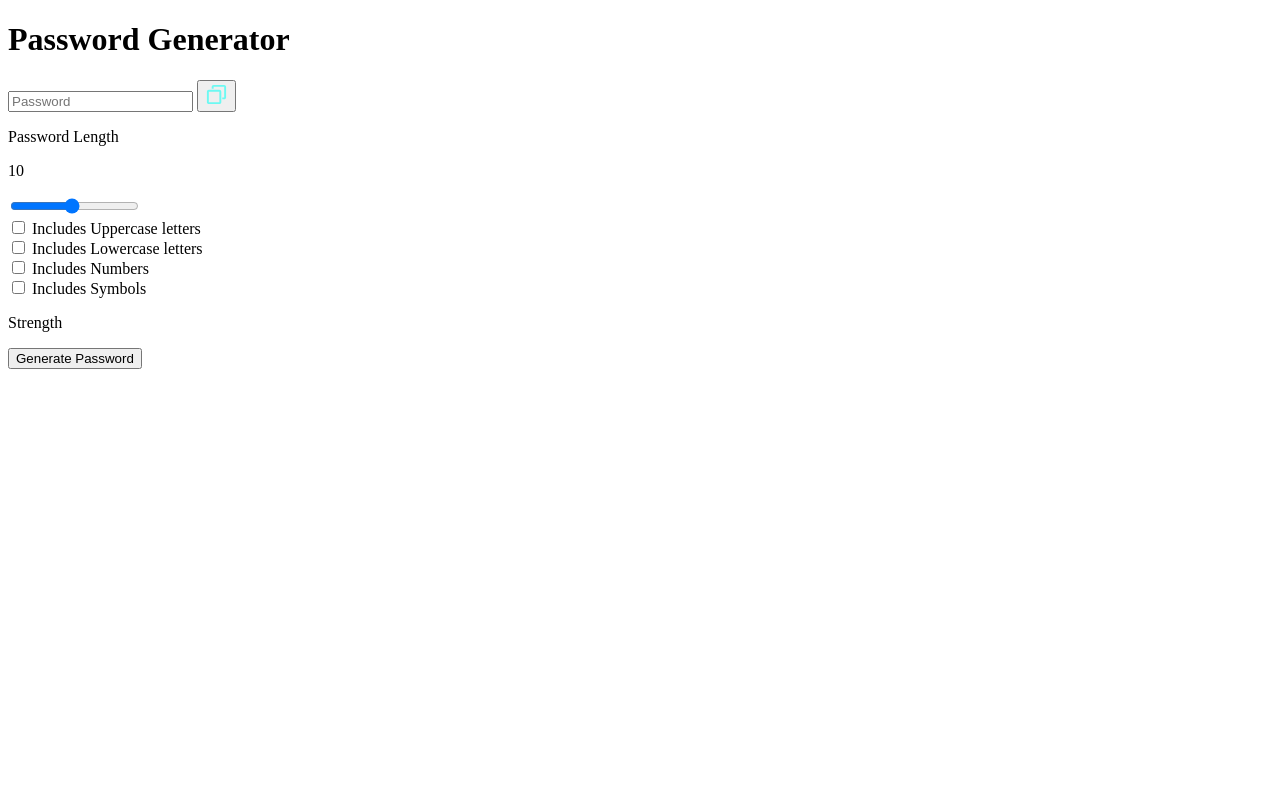
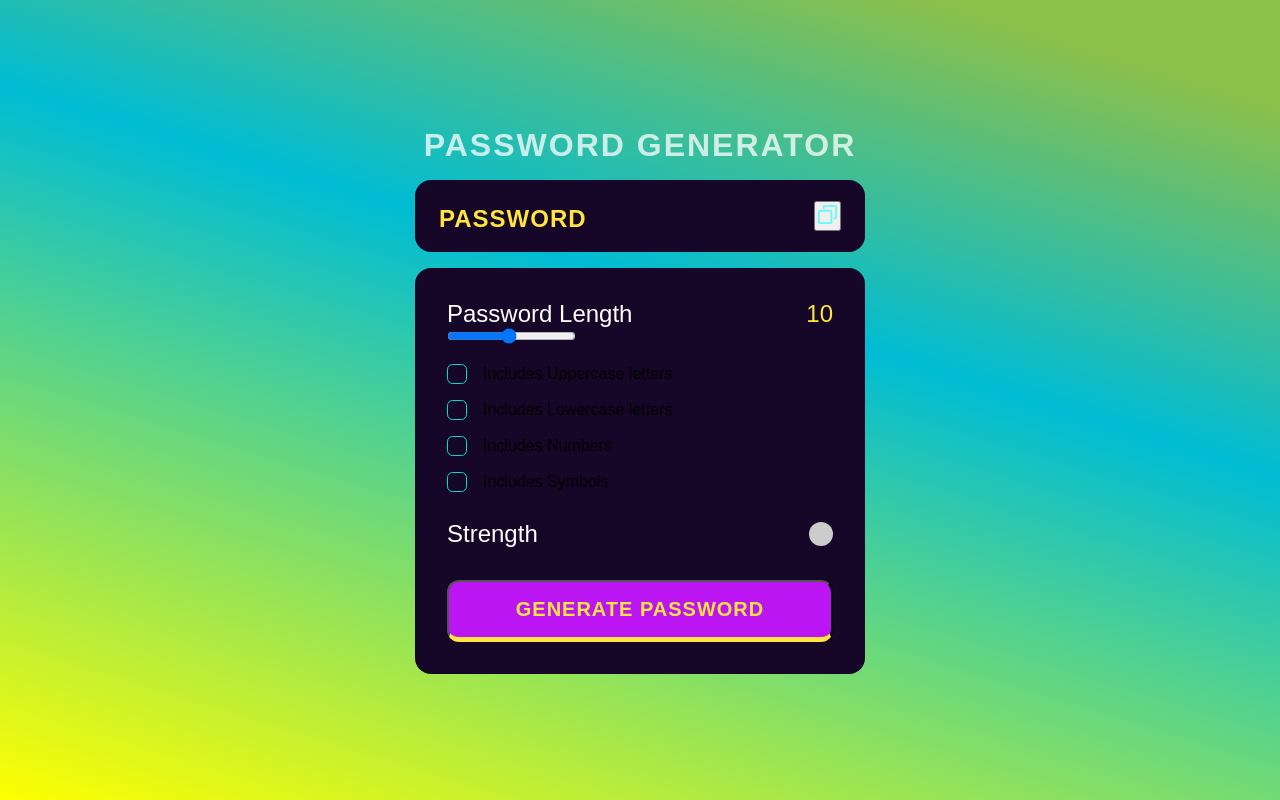
Before and after one commit to deepanshurao2001/CODEHELP-WEB, a plain HTML site: page Password Generator/index.html in a window 1280 px wide. Drawn offline with Linux system fonts and the light colour scheme.

Commit message:
adding css to password generator

```diff
--- a/Password Generator/index.html
+++ b/Password Generator/index.html
@@ -5,6 +5,7 @@
     <meta http-equiv="X-UA-Compatible" content="IE=edge">
     <meta name="viewport" content="width=device-width, initial-scale=1.0">
     <title>Document</title>
+    <link rel="stylesheet" href="styles.css">
 </head>
 <body>
 
@@ -36,22 +37,22 @@
             <input type="range" min="1" max="20" class="slider" step="1" data-lengthSlider>
 
             <!-- checkboxes-->
-            <div>
+            <div class="check">
                 <input type="checkbox" id="uppercase">
                 <label for="uppercase">Includes Uppercase letters</label>
             </div>
 
-            <div>
+            <div class="check">
                 <input type="checkbox" id="lowercase">
                 <label for="lowercase">Includes Lowercase letters</label>
             </div>
 
-            <div>
+            <div class="check">
                 <input type="checkbox" id="numbers">
                 <label for="numbers">Includes Numbers </label>
             </div>
 
-            <div>
+            <div class="check">
                 <input type="checkbox" id="symbols">
                 <label for="symbols">Includes Symbols </label>
             </div>
@@ -59,7 +60,7 @@
             <!-- strength section-->
             <div class="strength-container">
                 <p>Strength</p>
-                <div data-indicator></div>
+                <div class="indicator" data-indicator></div>
             </div>
 
             <!-- generate password-->
--- a/Password Generator/script.js
+++ b/Password Generator/script.js
@@ -20,6 +20,7 @@ let passwordLength = 10;
 let checkCount = 0;
 handleSlider();
 //ste strength circle color to grey
+setIndicator("#ccc");
 
 
 //set passwordLength
@@ -150,7 +151,7 @@ generateBtn.addEventListener('click', () => {
     }
 
     // let's start the jouney to find new password
-    console.log("Starting the Journey");
+
     //remove old password
     password = "";
 
@@ -190,21 +191,21 @@ generateBtn.addEventListener('click', () => {
     for(let i=0; i<funcArr.length; i++) {
         password += funcArr[i]();
     }
-    console.log("COmpulsory adddition done");
+
 
     //remaining adddition
     for(let i=0; i<passwordLength-funcArr.length; i++) {
         let randIndex = getRndInteger(0 , funcArr.length);
-        console.log("randIndex" + randIndex);
+
         password += funcArr[randIndex]();
     }
-    console.log("Remaining adddition done");
+
     //shuffle the password
     password = shufflePassword(Array.from(password));
-    console.log("Shuffling done");
+
     //show in UI
     passwordDisplay.value = password;
-    console.log("UI adddition done");
+
     //calculate strength
     calcStrength();
 });
--- /dev/null
+++ b/Password Generator/styles.css
@@ -0,0 +1,167 @@
+*,
+*::before,
+*::after{
+    margin:0 ;
+    padding: 0;
+    box-sizing: border-box;
+    font-family: 'League Sparten', sans-serif;
+}
+
+:root {
+
+    --dk-violet: hsl(268, 75%, 9%);
+    --lt-violet: hsl(268, 47%, 21%);
+    --lt-violet2: hsl(281, 89%, 26%);
+    --vb-violet: hsl(285, 91%, 52%);
+    --vb-violet2: hsl(290, 70%, 36%);
+
+    --vb-yellow: hsl(52, 100%, 62%);
+
+
+    --pl-white: hsl(0, 0%, 100%);
+
+    --vb-cyan: hsl(176, 100%, 44%);
+    --vb-cyan2: hsl(177, 92%, 70%);
+    --dk-text: hsl(198, 20%, 13%);
+}
+
+body{
+    width: 100vw;
+    height: 100vh;
+    display: flex;
+    flex-direction: column;
+    align-items: center;
+    justify-content: center;
+    background:linear-gradient(17deg, rgba(255, 255, 0, 1) 0%, rgba(255, 255, 0, 1) 0%, rgba(0, 188, 212, 1) 60%, rgba(139, 192, 74, 1) 91%);
+}
+
+.container{
+    width: 90%;
+    max-width: 450px;
+}
+
+h1{
+    color: var(--pl-white);
+    opacity: 0.75;
+    text-transform: uppercase;
+    letter-spacing: 2px;
+    text-align: center;
+    line-height: 1.2;
+}
+
+.display-container{
+    position: relative;
+    background-color: var(--dk-violet);
+    border-radius: 1rem;
+    border-bottom: 0.35 solid var(--lt-violet2);
+    margin: 1rem 0;
+    padding-top: 0.35rem;
+}
+
+.display{
+    width: 100%;
+    background-color: transparent;
+    padding: 1.15rem 1rem;
+    color: var(--vb-yellow);
+    font-weight: 600;
+    font-size: 1.5rem;
+    line-height: 30px;
+    letter-spacing: 1px;
+    padding-right: 3.25rem;
+    border: none;
+}
+
+
+
+.display::placeholder{
+    position: absolute;
+    top: 50%;
+    left: 1.5rem;
+    font-size: 1.5rem;
+    line-height: 30px;
+    color: var(--vb-yellow);
+    text-transform: uppercase;
+    transform: translateY(-50%);
+}
+
+.display-container button{
+    position: absolute;
+    top: 50%;
+    right: 1.5rem;
+    transform: translateY(-50%);
+}
+
+.input-container{
+    width: 100%;
+    background-color: var(--dk-violet);
+    border-radius: 1rem;
+    padding: 2rem;
+    border-bottom: 0.35 solid var(--lt-violet2);
+}
+
+.length-container{
+    display: flex;
+    align-items: center;
+    justify-content: space-between;
+
+}
+
+.length-container p:nth-child(1){
+    color: var(--pl-white);
+    font-size: 1.5rem;
+}
+.length-container p:nth-child(2){
+    color: var(--vb-yellow);
+    font-size: 1.5rem;
+}
+
+.strength-container{
+    display: flex;
+    align-items: center;
+    justify-content: space-between;
+    margin-top: 1.75rem;
+    margin-bottom: 2rem;
+}
+.strength-container p{
+    color: var(--pl-white);
+    font-size: 1.5rem;
+}
+ .indicator{
+    width: 1.5rem;
+    height: 1.5rem;
+    border-radius: 50%;
+ }
+
+ .generateButton {
+    width: 100%;
+    padding: 1rem 0;
+    background-color: var(--vb-violet);
+    text-align: center;
+    border-radius: 0.75rem;
+    border-bottom: 0.35rem solid var(--vb-yellow);
+    text-transform: uppercase;
+    letter-spacing: 1px;
+    color: var(--vb-yellow);
+    font-weight: 600;
+    font-size: 1.25rem;
+  }
+
+.check{
+    display: flex;
+    align-items: center;
+    margin: 1rem 0;
+    gap: 0 1rem;
+}
+
+.check input{
+    appearance: none;
+    width: 20px;
+    height: 20px;
+    border: 1px solid var(--vb-cyan);
+    cursor: pointer;
+    position: relative;
+    border-radius: 0.35rem;
+}
+.check input:checked{
+    background-color:  var(--vb-cyan);
+}
```
